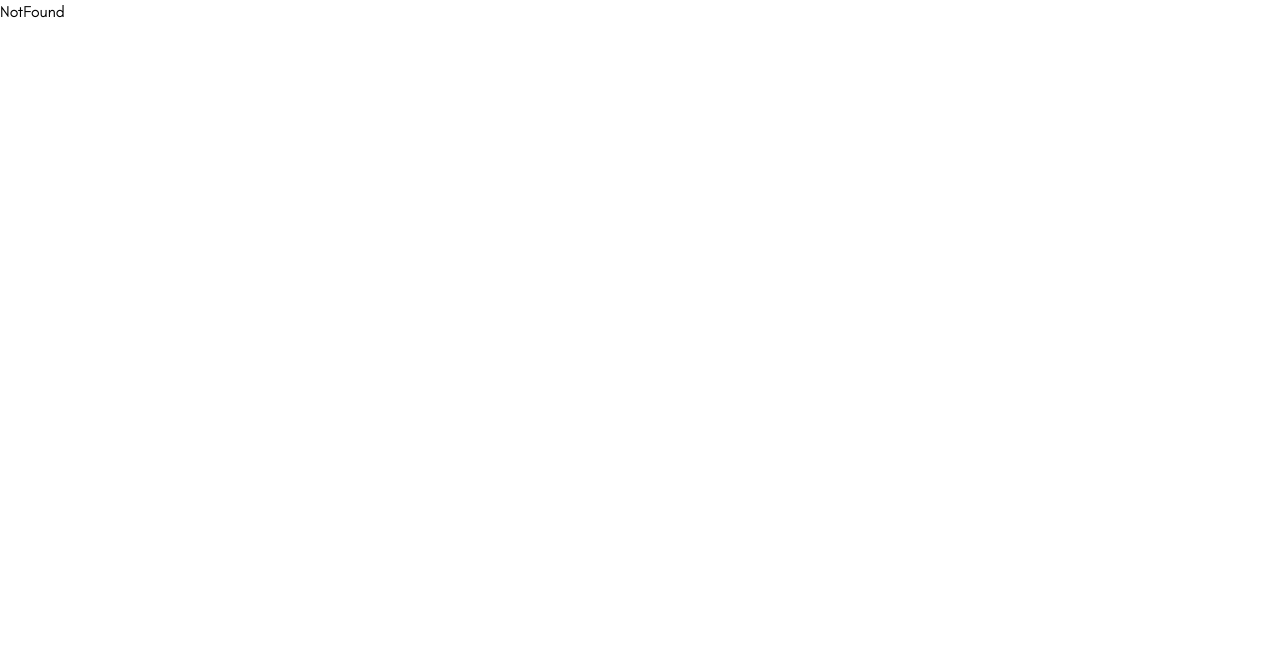
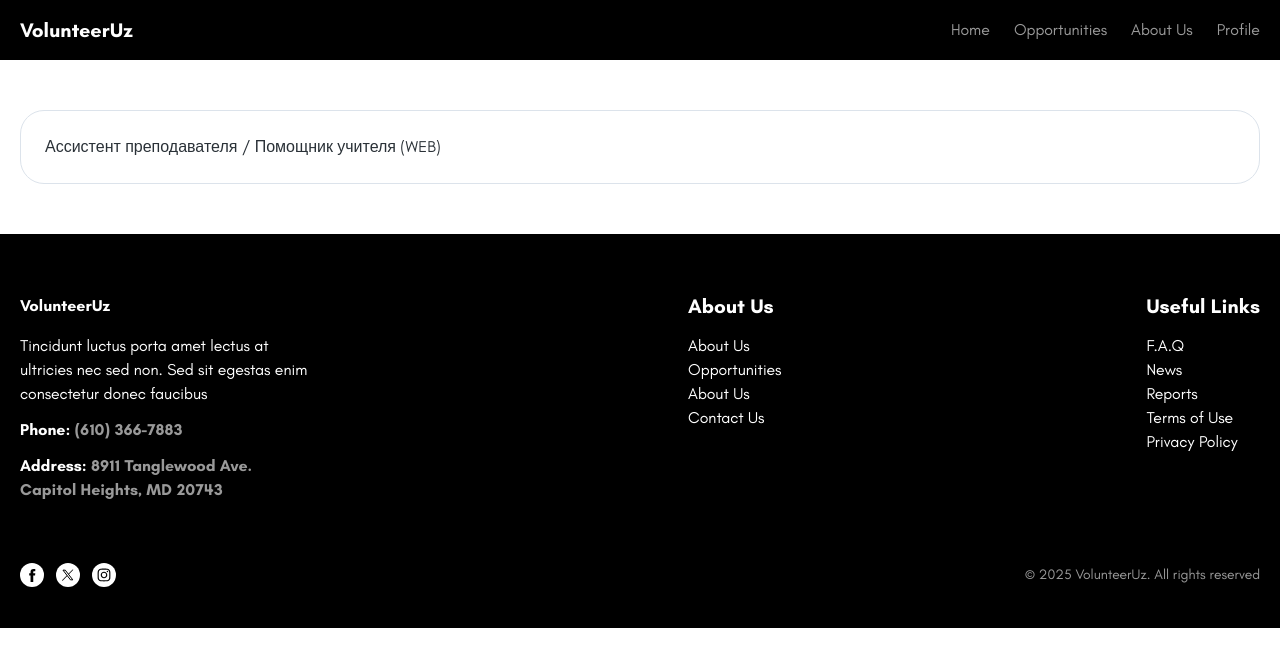
Before and after one commit to Digitals-Group/wematch, a React (Vite) app: page /cardsid/1 in a window 1280 px wide. Shown: the top 666 px of the page. Built offline with nearby package versions, Linux system fonts and the light colour scheme.

Commit message:
added details page

```diff
--- a/src/components/ui/Modal/Modal.jsx
+++ b/src/components/ui/Modal/Modal.jsx
@@ -1,4 +1,4 @@
-import React, { useState } from "react";
+import React, { useEffect, useState } from "react";
 import ForgotPassword from "../../Shared/ForgotPassword/ForgotPassword";
 import Login from "../../Shared/Login/Login";
 import OptModal from "../../Shared/OptModal/OptModal";
@@ -12,8 +12,16 @@ export default function Modal({ isOpen, onClose }) {
   const [isForgotPassword, setIsForgotPassword] = useState(false);
   const [isResetPassword, setIsResetPassword] = useState(false);
   const [isUpdatePassword, setIsUpdatePassword] = useState(false);
+  const [ token, setToken ] = useState(false)
+
+
+  // useEffect(() => {
+  //   const userToken = localStorage.getItem("accessToken"); // Tokenni localStorage dan olish
+  //   setToken(userToken);
+  // }, []);
 
   if (!isOpen) return null;
+
 
   return (
     <div className="fixed inset-0 flex items-center z-50 justify-center bg-black bg-opacity-50">
--- /dev/null
+++ b/src/pages/CardsPdp/CardsPdp.jsx
@@ -0,0 +1,17 @@
+import React from "react";
+
+const CardsPdp = () => {
+  return (
+    <div>
+      <div className="max-w-[1336px] w-full mx-auto px-5 ">
+          <div className="border border-[#dce3eb] p-6 rounded-[24px] my-[50px]">
+                <div>
+                    <span className="text-[#2a3137] text-4">Ассистент преподавателя / Помощник учителя (WEB)</span>
+                </div>
+          </div>
+      </div>
+    </div>
+  );
+};
+
+export default CardsPdp;
--- a/src/pages/Router/Router.jsx
+++ b/src/pages/Router/Router.jsx
@@ -2,6 +2,7 @@ import { createBrowserRouter } from "react-router-dom";
 import Home from "../../components/Home/Home";
 import Layout from "../../Layout/Layout";
 import Aboutus from "../Aboutus/Aboutus";
+import CardsPdp from "../CardsPdp/CardsPdp";
 import NotFound from "../NotFound/NotFound";
 import Profile from "../Profile/Profile";
 import ViewMore from "../ViewMore/ViewMore";
@@ -27,6 +28,10 @@ export const router = createBrowserRouter([
         path: "/viewmore",
         element: <ViewMore />,
       },
+      {
+        path: "/cardsid/:id",
+        element: <CardsPdp />
+      }
     ],
   },
   {
```
Also changed, not shown: src/components/Shared/Cards/Item/Item.jsx (+14 -2 lines).
